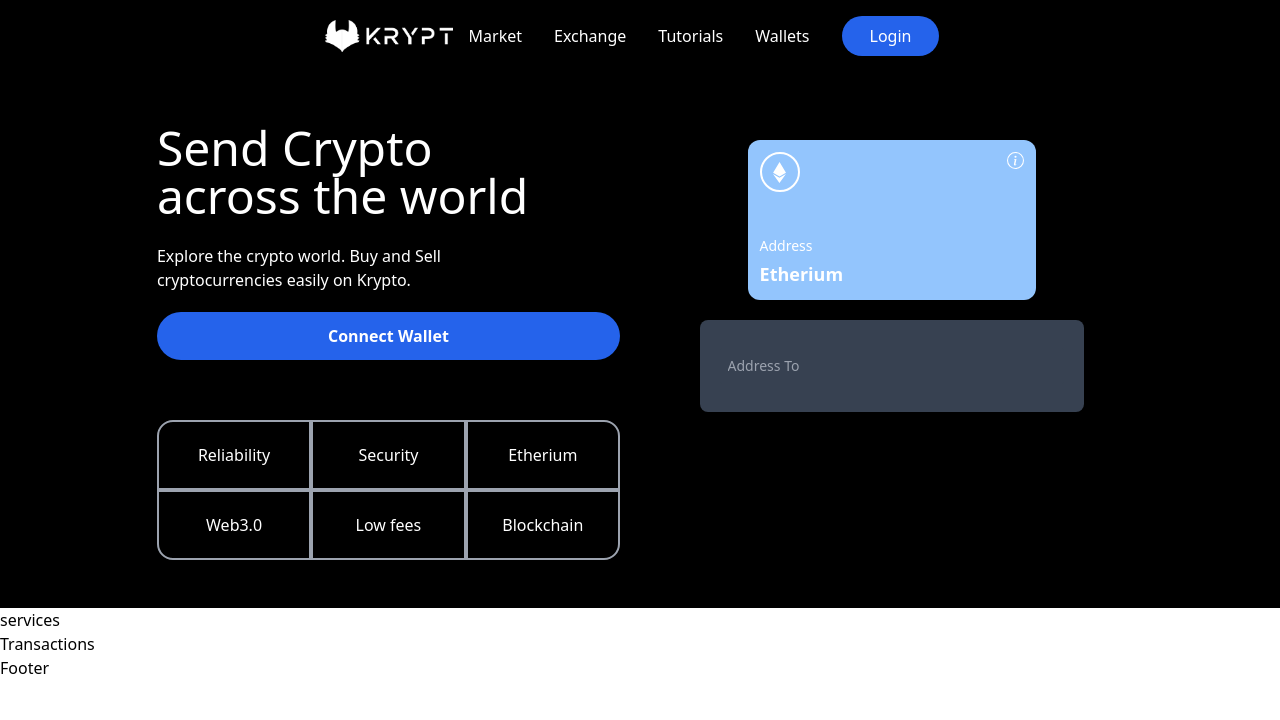
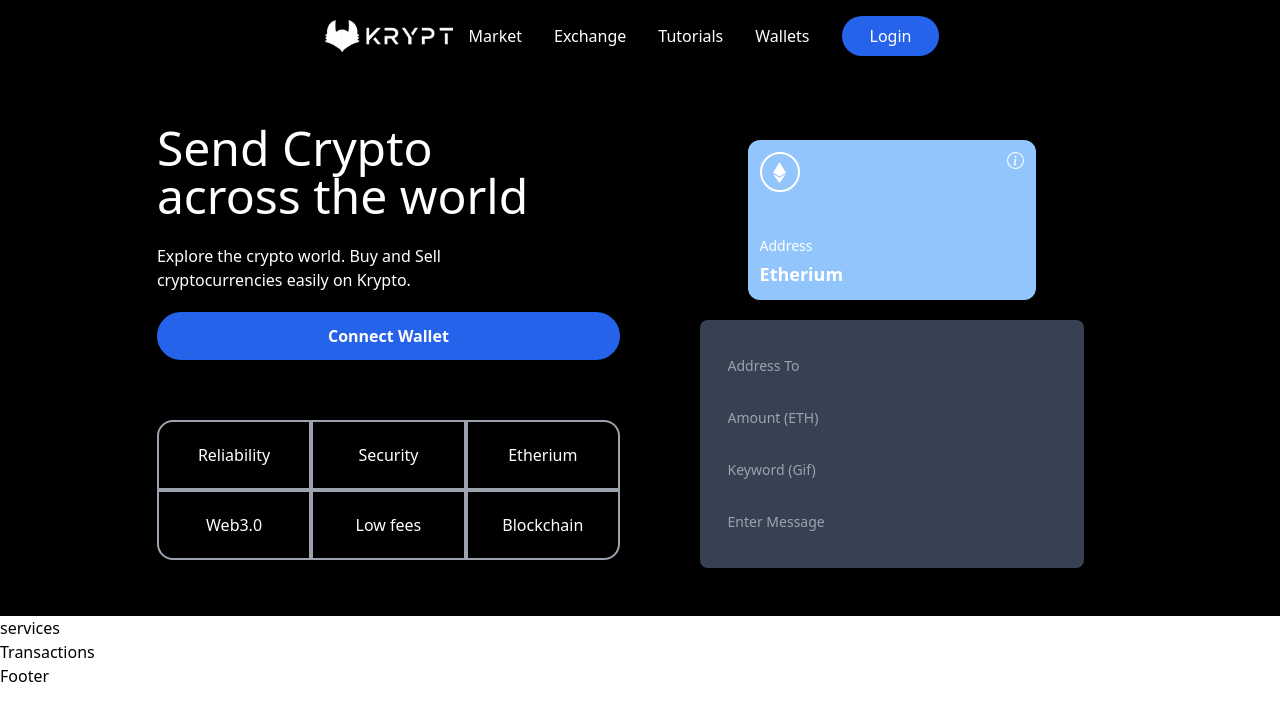
Before and after one commit to Mugisha-isaac/web3.0, a React (Vite) app: page / in a window 1280 px wide. Shown: the top 720 px of the page. Built offline with nearby package versions, Linux system fonts and the light colour scheme.

Commit message:
[feat: Welcome.jsx] adding more fields for transaction

```diff
--- a/components/Welcome.jsx
+++ b/components/Welcome.jsx
@@ -98,6 +98,24 @@ const Welcome = () => {
               type="text"
               handleChange={() => {}}
             />
+            <Input
+              placeholder="Amount (ETH)"
+              name="amount"
+              type="number"
+              handleChange={() => {}}
+            />
+            <Input
+              placeholder="Keyword (Gif)"
+              name="keyword"
+              type="text"
+              handleChange={() => {}}
+            />
+            <Input
+              placeholder="Enter Message"
+              name="message"
+              type="text"
+              handleChange={() => {}}
+            />
           </div>
         </div>
       </div>
```
